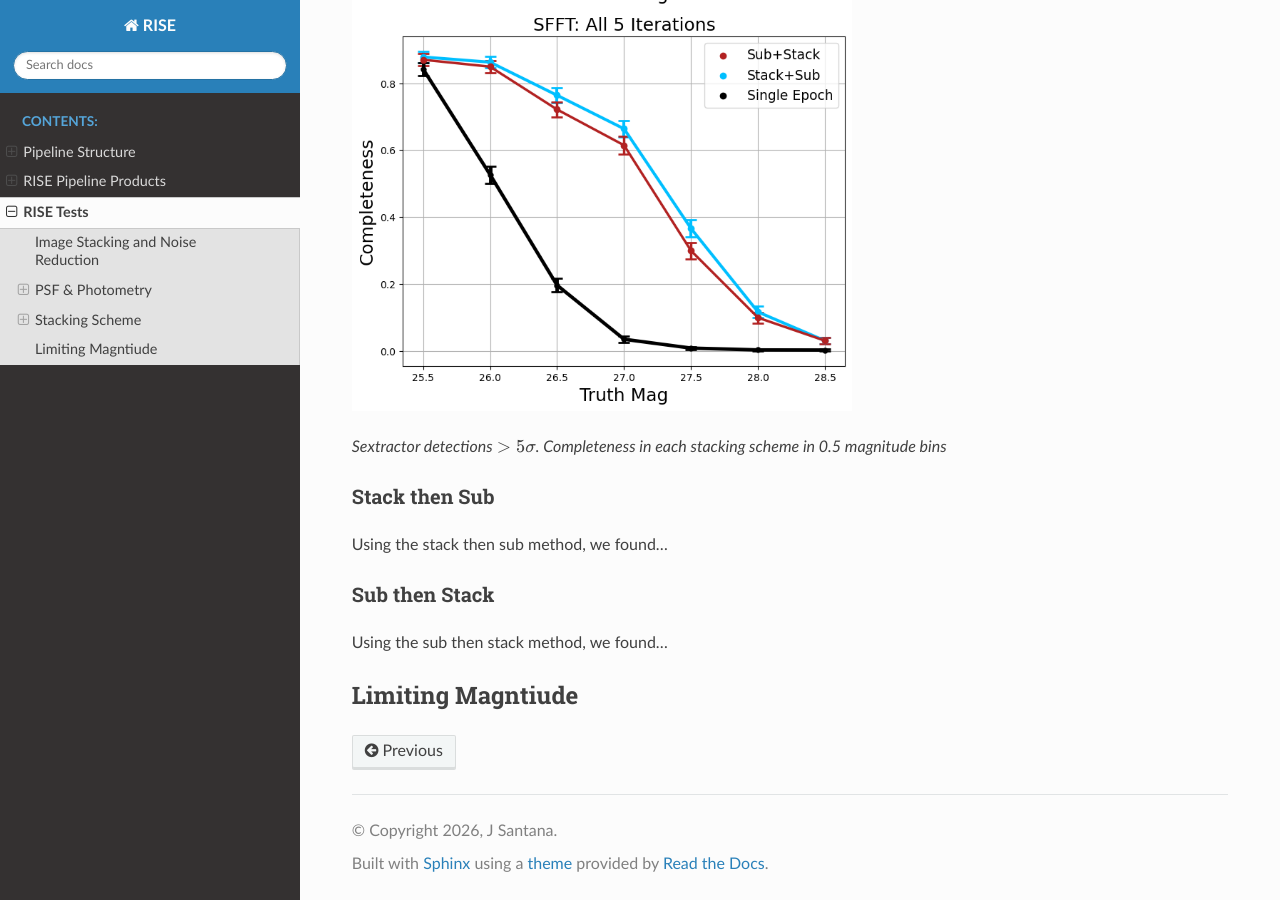
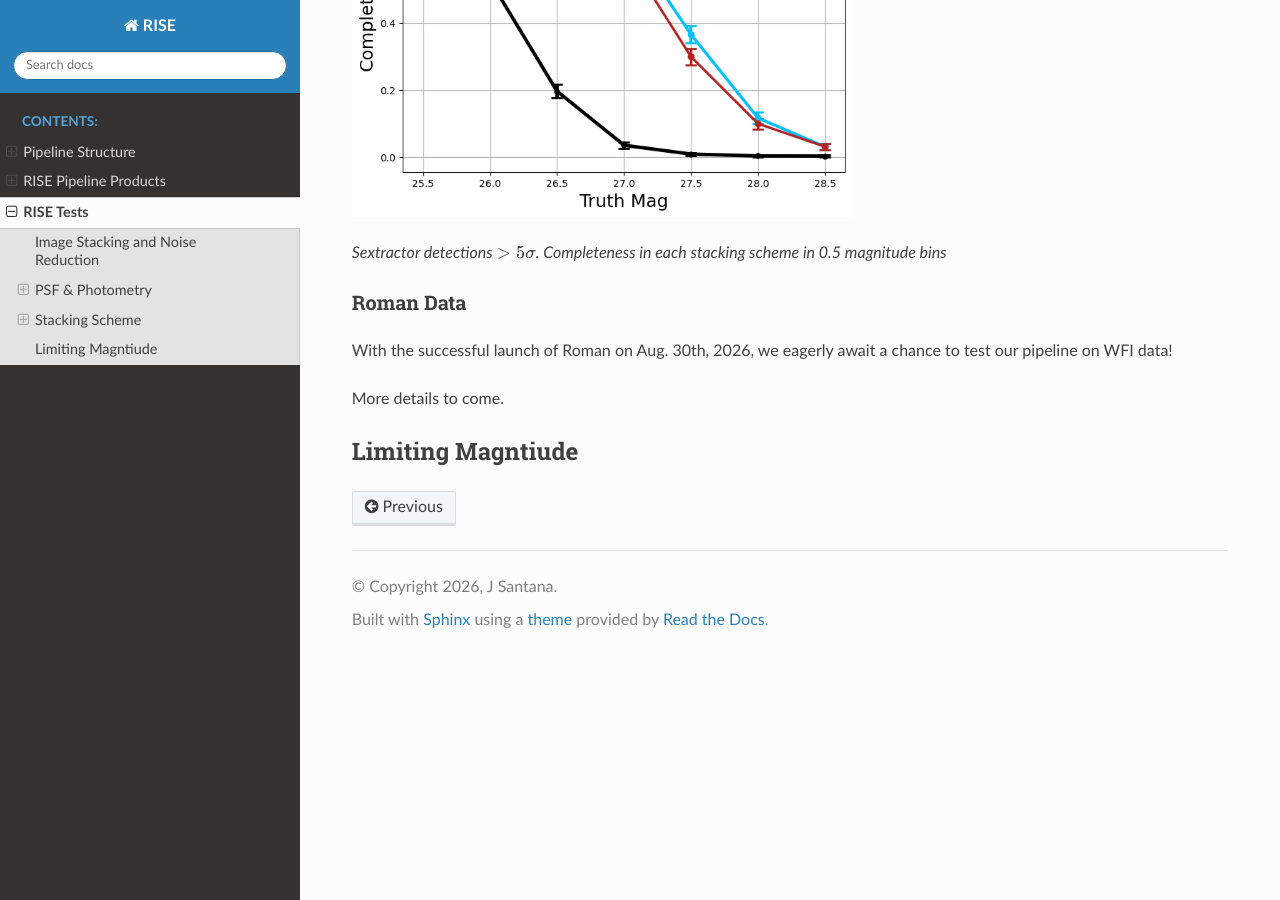
Before and after one commit to joseph-santana/RISE-docs, a Sphinx documentation site: the page built from source/tests.rst, in a window 1280 px wide and 900 px high, scrolled down 8463 px. Built offline with Sphinx 7.4.7 and the Read the Docs theme 3.1.0, drawn with Linux system fonts in a browser that asks for light colours; some of the changed text lies outside the part shown.

Commit message:
Update stacking scheme tests

```diff
--- a/source/tests.rst
+++ b/source/tests.rst
@@ -43,13 +43,6 @@ We tested building an Effective Point Spread Function (EPSF) from field stars wi
     Overampling Factor = 1, 2, & 3. Fractional error in measured PSF photometry in field stars versus magntiude of field star.
     Grey points are all used field stars, red points are the mean in 0.5 magnitude bins.
 
-
-
-date
-^^^^
-
-On this date, we found...
-
 Averaged PSF
 ------------
 
@@ -182,17 +168,13 @@ We find that SFFT outperforms ZOGY when it comes to number of sources extracted,
 .. |sfft_completeness| image:: /images/091126/sfft_completeness.png
    :width: 500
 
-Stack then Sub
---------------
 
-Using the stack then sub method, we found...
+Roman Data
+----------
 
-Sub then Stack
---------------
+With the successful launch of Roman on Aug. 30th, 2026, we eagerly await a chance to test our pipeline on WFI data!
 
-Using the sub then stack method, we found...
-
-
+More details to come.
 
 Limiting Magntiude
 ==================
```
Also changed, not shown: other parts of source/tests.rst (+0 -7 lines).
